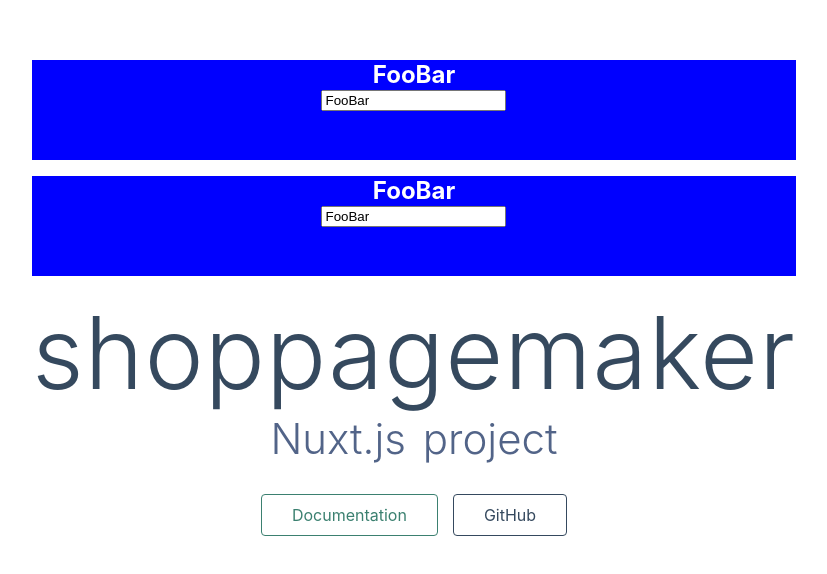
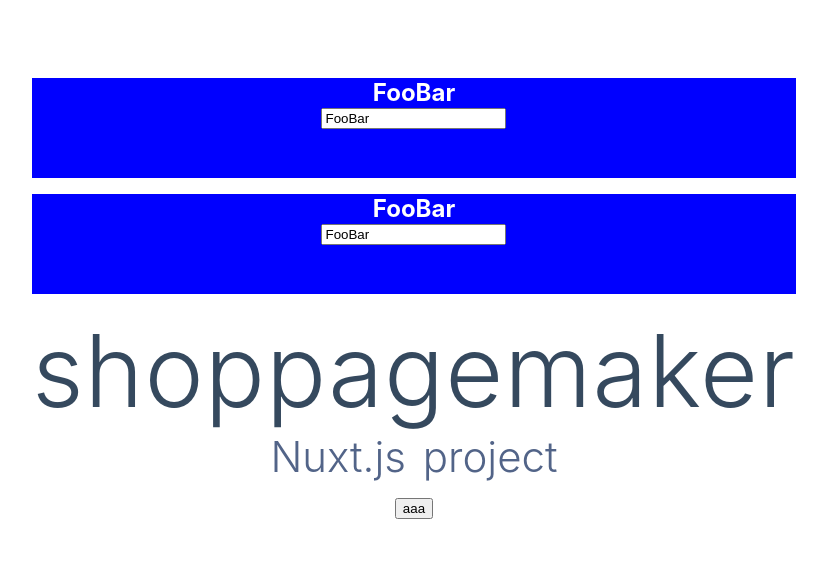
Before and after one commit to t4traw/ecpagemaker, a Nuxt app: page / in a window 1280 px wide. Shown: the part 102-676 px from the top of the page, without its empty margins (226-1053 px from the left). Built offline with nearby package versions, Linux system fonts and the light colour scheme.

Commit message:
v-on:clickで増殖

```diff
--- a/components/foobar.vue
+++ b/components/foobar.vue
@@ -7,7 +7,7 @@
 
 <script>
 export default {
-  data: function () {
+  data() {
     return {
       msg: "FooBar"
     }
--- a/pages/index.vue
+++ b/pages/index.vue
@@ -8,16 +8,7 @@
       <h2 class="subtitle">
         Nuxt.js project
       </h2>
-      <div class="links">
-        <a
-          href="https://nuxtjs.org/"
-          target="_blank"
-          class="button--green">Documentation</a>
-        <a
-          href="https://github.com/nuxt/nuxt.js"
-          target="_blank"
-          class="button--grey">GitHub</a>
-      </div>
+      <button v-on:click="counter++">aaa</button>
     </div>
   </section>
 </template>
@@ -26,14 +17,14 @@
 import FooBar from '~/components/foobar.vue'
 
 export default {
-  data() {
+  data: function() {
     return {
       counter: 2
     }
   },
   components: {
     FooBar
-  }
+  },
 }
 </script>
 
```
